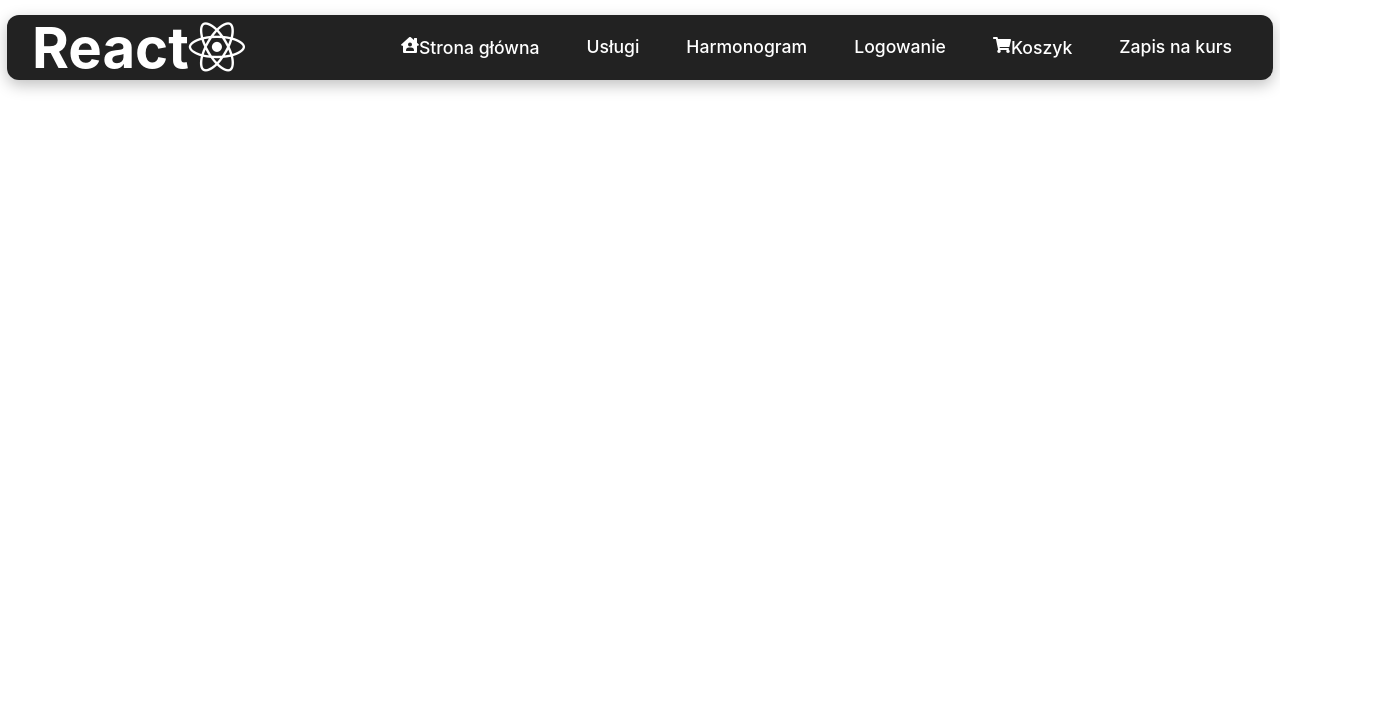
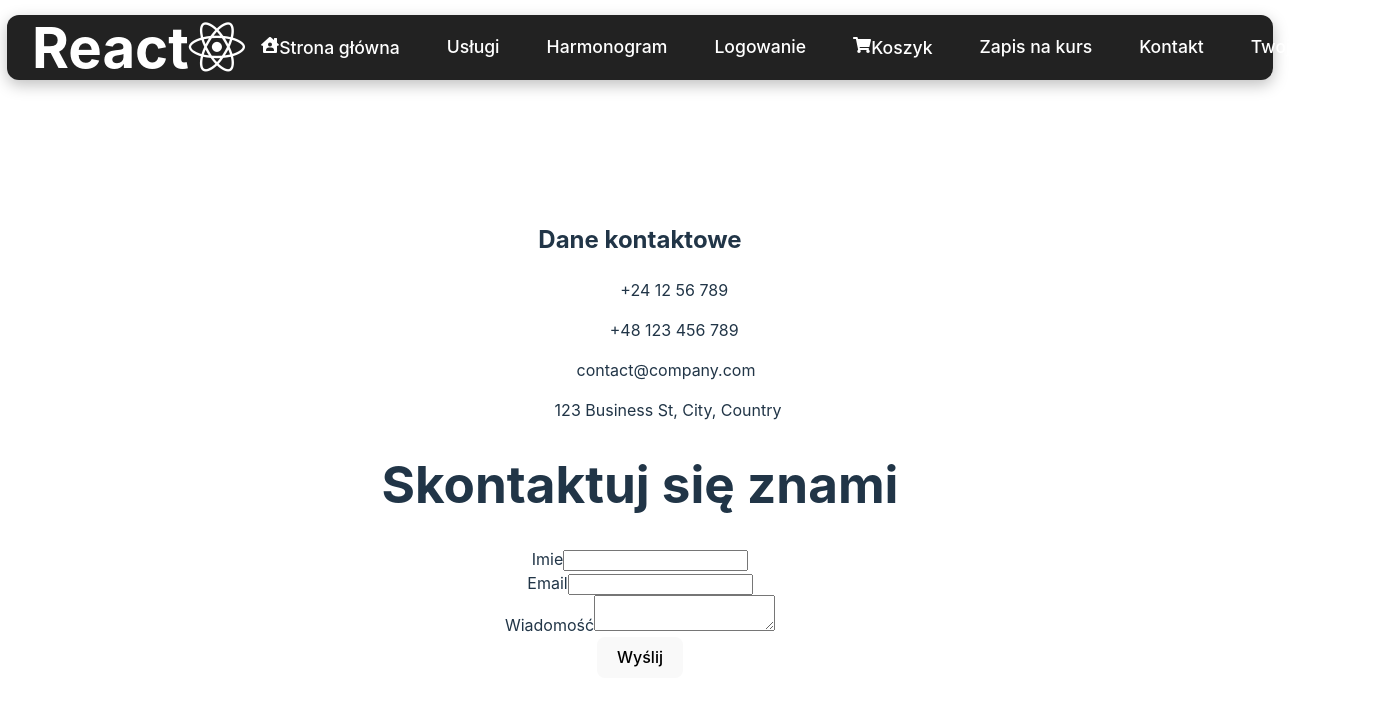
Before and after one commit to Michalkacprzak54/DrivingSchoolReactApp, a React (Vite) app in the folder drivingschoolreactapp.client/: page /contact in a window 1280 px wide. Shown: the top 706 px of the page, 1382 px wide, since content can reach past the window. Built offline with nearby package versions, Linux system fonts and the light colour scheme.

Commit message:
+added purchaseHistory and contact page

```diff
--- a/drivingschoolreactapp.client/src/App.jsx
+++ b/drivingschoolreactapp.client/src/App.jsx
@@ -15,6 +15,7 @@ import PkkTutorial from './forAll/pkkAndCourse';
 import { AuthProvider } from './AuthContext';
 import PurchaseHistory from './forLogged/purchaseHistory';
 import PraticeSchedule from './forLogged/praticeSchedule';
+import ContactPage from './forAll/contact';
 
 function App() {
     return (
@@ -32,6 +33,7 @@ function App() {
                             {/*<Route path="/clients" element={<ProtectedRoute> <ClientsList/> </ProtectedRoute>} />*/}
                             <Route path="/cart" element={<CartPage />} />
                             <Route path="/pkk" element={<PkkTutorial />} />
+                            <Route path="/contact" element={<ContactPage/>} />
                             <Route path="/payment" element={<ProtectedRoute> <PaymentPage /> </ProtectedRoute>} />
                             <Route path="/purchaseHistory" element={<ProtectedRoute> <PurchaseHistory /> </ProtectedRoute>} />
                             <Route path="/praticeSchedule" element={<ProtectedRoute> <PraticeSchedule /> </ProtectedRoute>} />
--- a/drivingschoolreactapp.client/src/components/menuData.jsx
+++ b/drivingschoolreactapp.client/src/components/menuData.jsx
@@ -37,6 +37,18 @@ export const menuData = [
         cName: "nav-links",
         //icon: "fa-solid fa-house-user"
     },
+    {
+        title: "Kontakt",
+        url: "/contact",
+        cName: "nav-links",
+        //icon: "fa-solid fa-house-user"
+    },
+    {
+        title: "Twoje zakupy",
+        url: "/purchaseHistory",
+        cName: "nav-links",
+        //icon: "fa-solid fa-house-user"
+    },
     //{
     //    title: "Lista klientów",
     //    url: "/clients",
--- /dev/null
+++ b/drivingschoolreactapp.client/src/forAll/contact.jsx
@@ -0,0 +1,96 @@
+import React, { useState } from 'react';
+
+const ContactPage = () => {
+    // State to hold form data
+    const [formData, setFormData] = useState({
+        name: '',
+        email: '',
+        message: ''
+    });
+
+    // State for handling form submission status
+    const [isSubmitted, setIsSubmitted] = useState(false);
+
+    // Handle input change
+    const handleChange = (e) => {
+        const { name, value } = e.target;
+        setFormData({
+            ...formData,
+            [name]: value
+        });
+    };
+
+    // Handle form submission
+    const handleSubmit = (e) => {
+        e.preventDefault();
+        console.log('Form submitted:', formData);
+        setIsSubmitted(true);
+    };
+
+    return (
+
+
+
+        <div className="contact-page">
+
+            <div className="company-contact">
+                <h2>Dane kontaktowe</h2>
+                <p><strong>Telefon:</strong> +24 12 56 789</p>
+                <p><strong>Telefon:</strong> +48 123 456 789</p>
+                <p><strong>Email:</strong> contact@company.com</p>
+                <p><strong>Adres:</strong> 123 Business St, City, Country</p>
+            </div>
+
+            <h1>Skontaktuj się znami</h1>
+            {isSubmitted ? (
+                <div className="thank-you-message">
+                    <h2>Dziękujemy za wiadomość</h2>
+                    <p>Skontaktujemy się z Tobą najszybciej jak to możliwe</p>
+                </div>
+            ) : (
+                <form onSubmit={handleSubmit}>
+                    <div className="form-group">
+                        <label htmlFor="name">Imie</label>
+                        <input
+                            type="text"
+                            id="name"
+                            name="name"
+                            value={formData.name}
+                            onChange={handleChange}
+                            required
+                        />
+                    </div>
+
+                    <div className="form-group">
+                        <label htmlFor="email">Email</label>
+                        <input
+                            type="email"
+                            id="email"
+                            name="email"
+                            value={formData.email}
+                            onChange={handleChange}
+                            required
+                        />
+                    </div>
+
+                    <div className="form-group">
+                        <label htmlFor="message">Wiadomość</label>
+                        <textarea
+                            id="message"
+                            name="message"
+                            value={formData.message}
+                            onChange={handleChange}
+                            required
+                        ></textarea>
+                    </div>
+
+                    <button type="submit">Wyślij</button>
+                </form>
+            )}
+
+
+        </div>
+    );
+};
+
+export default ContactPage;
--- a/drivingschoolreactapp.client/src/forLogged/purchaseHistory.jsx
+++ b/drivingschoolreactapp.client/src/forLogged/purchaseHistory.jsx
@@ -8,11 +8,10 @@ const PurchaseHistory = () => {
     const [loading, setLoading] = useState(true);
     const [error, setError] = useState(null);
     const navigate = useNavigate();
-    const token = getCookie("jwtToken");
     const clientId = getCookie("userId");
 
     useEffect(() => {
-        if (!clientId || !token) {
+        if (!clientId) {
             navigate("/login");
             return;
         }
@@ -32,24 +31,63 @@ const PurchaseHistory = () => {
     }, [clientId, navigate]);
 
 
+    const handleOnlineClick = (purchaseId) => {
+        console.log(`Online button clicked for purchase ID: ${purchaseId}`);
+    };
+
+    // Funkcja obsługująca kliknięcie przycisku "kontakt"
+    const handleContactClick = (purchaseId) => {
+        navigate("/contact");
+        console.log(`Contact button clicked for purchase ID: ${purchaseId}`);
+    };
+
     if (loading) return <p>Loading...</p>;
     if (error) return <p>Error: {error}</p>;
 
     return (
         <div>
-            <h2>Purchases for Client {clientId}</h2>
+            <h2>Twoje zamówienia</h2>
+
+            <h3>W trakcie realizacji</h3>
             <ul>
-                {purchases.map((purchase) => (
-                    <li key={purchase.idClientService}>
-                        <p><strong>Service:</strong> {purchase.service.serviceName}</p>
-                        <p><strong>Purchase Date:</strong> {new Date(purchase.purchaseDate).toLocaleDateString()}</p>
-                        <p><strong>Quantity:</strong> {purchase.quantity}</p>
-                        <p><strong>Status:</strong> {purchase.status}</p>
-                    </li>
-                ))}
+                {purchases
+                    .filter((purchase) => purchase.status === "zamówiona")
+                    .map((purchase) => (
+                        <li key={purchase.idClientService}>
+                            <p><strong>Nazwa:</strong> {purchase.service.serviceName}</p>
+                            <p><strong>Data zakupu:</strong> {new Date(purchase.purchaseDate).toLocaleDateString()}</p>
+                            <p><strong>Ilość:</strong> {purchase.quantity}</p>
+                            <p><strong>Status:</strong> {purchase.status}</p>
+                            <p><strong>Uwagi:</strong> {purchase.notes}</p>
+
+
+                            <button onClick={() => handleOnlineClick(purchase.idClientService)}>Zapis online</button>
+                            <button onClick={() => handleContactClick(purchase.idClientService)}>Zapis telefonicznie</button>
+                        </li>
+                    ))}
             </ul>
+
+            {purchases.some((purchase) => purchase.status !== "zamówiona") && (
+                <>
+                    <h3>Zrealizowane</h3>
+                    <ul>
+                        {purchases
+                            .filter((purchase) => purchase.status !== "zamówiona")
+                            .map((purchase) => (
+                                <li key={purchase.idClientService}>
+                                    <p><strong>Nazwa:</strong> {purchase.service.serviceName}</p>
+                                    <p><strong>Data zakupu:</strong> {new Date(purchase.purchaseDate).toLocaleDateString()}</p>
+                                    <p><strong>Ilość:</strong> {purchase.quantity}</p>
+                                    <p><strong>Status:</strong> Zrealizowane</p>
+                                    <p><strong>Uwagi:</strong> {purchase.notes}</p>
+                                </li>
+                            ))}
+                    </ul>
+                </>
+            )}
         </div>
     );
+
 };
 
 export default PurchaseHistory;
```
